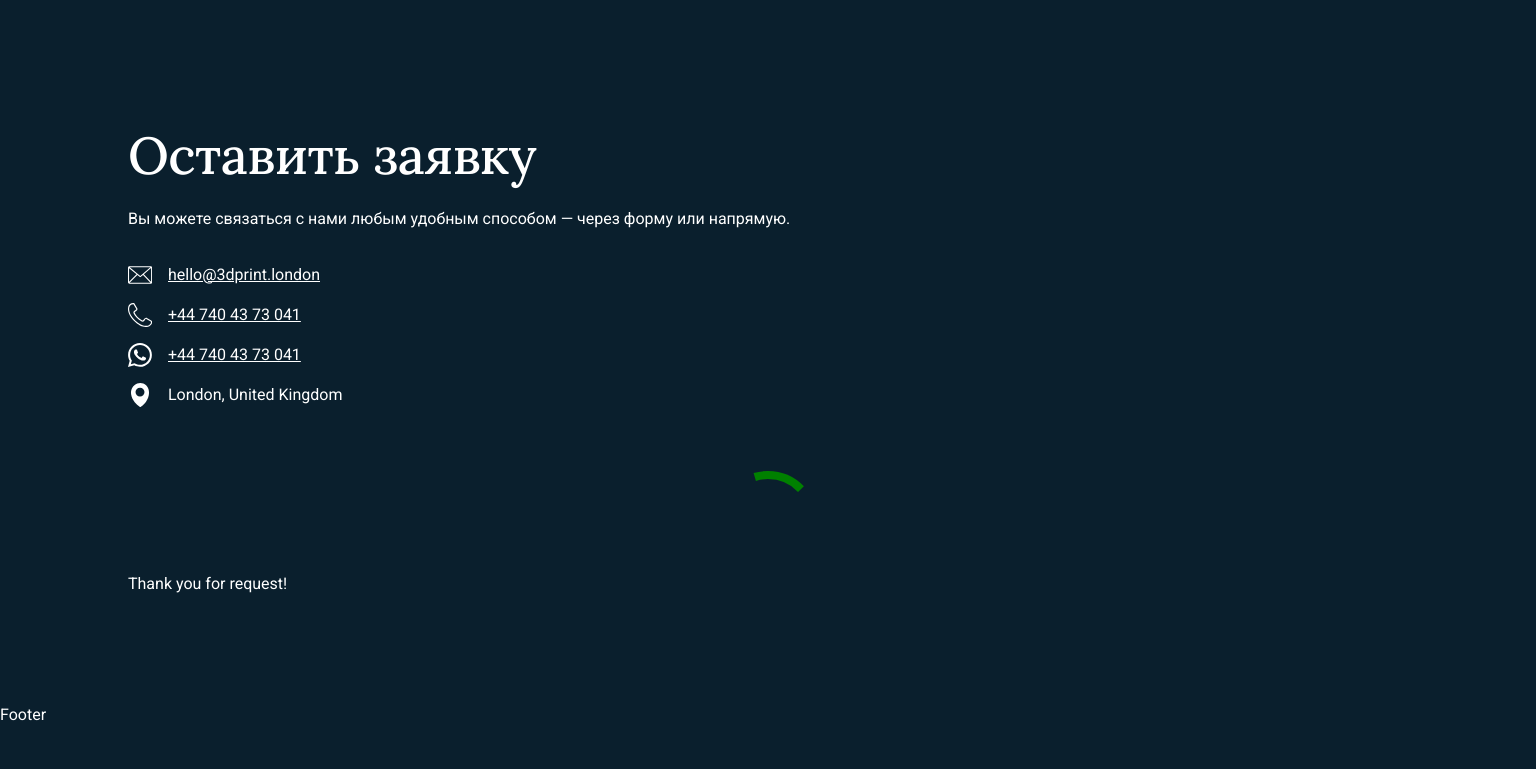
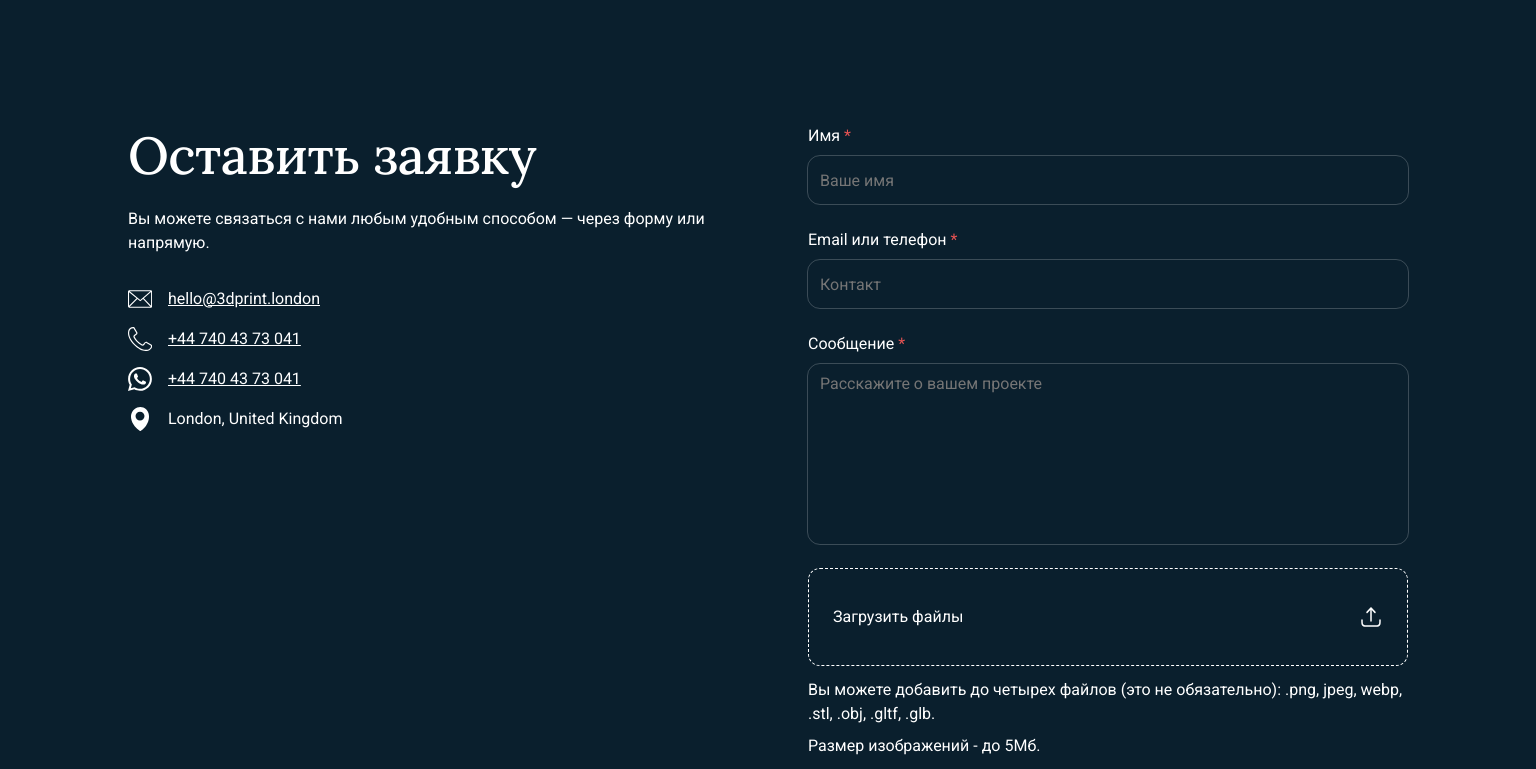
Before and after one commit to HenryLytvyn/3D-studio, a Next.js app: page /studio in a window 1536 px wide. Shown: the part 2580-3349 px from the top of the page. Before the commit the page ends 3304 px from the top, so only its background shows below. Built offline with nearby package versions, Linux system fonts and the light colour scheme.

Commit message:
form submitted mobile

```diff
--- a/app/globals.css
+++ b/app/globals.css
@@ -54,10 +54,14 @@ ul {
   --color-border: rgba(255, 255, 255, 0.2);
   --color-error: rgb(229, 83, 83);
   --color-disabled: rgb(127, 139, 148);
+  --color-success: #2ecc71;
 }
 
 body {
   font-family: var(--font-roboto), sans-serif;
+  font-weight: 400;
+  font-size: 16px;
+
   display: flex;
   flex-direction: column;
   min-height: 100vh;
--- a/components/Request/CheckMark/CheckMark.module.css
+++ b/components/Request/CheckMark/CheckMark.module.css
@@ -1,13 +1,13 @@
 .wrapper {
   width: 100px;
-  margin: 4em auto 0;
+  margin: 0 auto 48px auto;
 }
 
 .checkmark {
-  stroke: green;
+  stroke: var(--color-success);
   stroke-dashoffset: 745.74853515625;
   stroke-dasharray: 745.74853515625;
-  animation: dash 2s ease-out forwards infinite;
+  animation: dash 2s ease-out forwards;
 }
 
 @keyframes dash {
--- a/components/Request/Request.module.css
+++ b/components/Request/Request.module.css
@@ -53,12 +53,23 @@
 
 .addressLocation {
 }
+/*
+@media screen and (min-width: 1440px) {
+
+} */
 
 @media screen and (min-width: 1440px) {
   .section {
   }
 
+  .requestContainer {
+    display: flex;
+    justify-content: space-between;
+    /* gap: 80px; */
+  }
+
   .contactInfoWrapper {
+    width: 600px;
   }
 
   .sectionTitle {
--- a/components/Request/Request.tsx
+++ b/components/Request/Request.tsx
@@ -6,7 +6,7 @@ import RequestForm from './RequestForm/RequestForm';
 export default function Request() {
   return (
     <section className={css.section}>
-      <div className="container">
+      <div className={`container ${css.requestContainer}`}>
         <div className={css.contactInfoWrapper}>
           <h2 className={css.sectionTitle}>Оставить заявку</h2>
           <p className={css.text}>
@@ -50,7 +50,6 @@ export default function Request() {
             </ul>
           </address>
         </div>
-
         <RequestForm />
       </div>
     </section>
--- a/components/Request/RequestForm/RequestForm.module.css
+++ b/components/Request/RequestForm/RequestForm.module.css
@@ -70,3 +70,16 @@
 
 .fileItem {
 }
+
+.successText {
+  font-weight: 400;
+  font-size: 16px;
+
+  line-height: 1.5;
+}
+
+@media screen and (min-width: 1440px) {
+  .form {
+    width: 600px;
+  }
+}
--- a/components/Request/RequestForm/RequestForm.tsx
+++ b/components/Request/RequestForm/RequestForm.tsx
@@ -28,7 +28,8 @@ const initialValues: Request = {
 };
 
 const MAX_FILES = 4;
-let isFormSubmitted = true;
+// let isFormSubmitted = true;
+let isFormSubmitted;
 
 export default function RequestForm() {
   const fieldId = useId();
@@ -195,7 +196,9 @@ export default function RequestForm() {
       {isFormSubmitted && (
         <>
           <CheckMark />
-          <p>Thank you for request!</p>
+          <p className={css.successText}>
+            Ваша заявка отправлена! Скоро мы с вами свяжемся.
+          </p>
         </>
       )}
     </>
```
